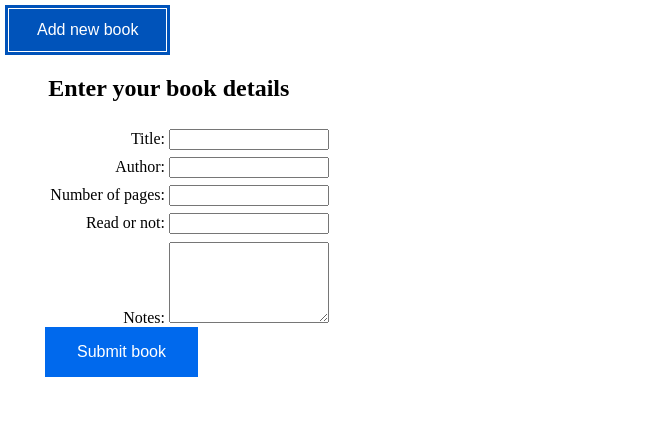
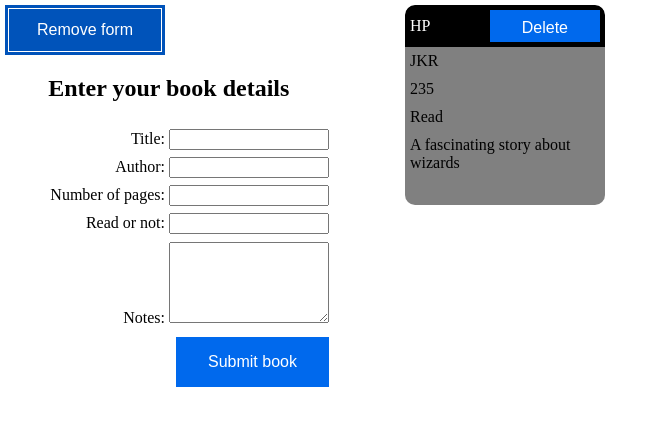
Before and after one commit to Syed-Rudin/library, a plain HTML site: page index.html in a window 1280 px wide. Both pictures are taken after a click on the button "Add new book". Shown: the whole page, without its empty margins (0-663 px from the left). Drawn offline with Linux system fonts and the light colour scheme.

Commit message:
Functionality added to new book button. When clicked, will show form. Click again to remove.

```diff
--- a/book-objects.js
+++ b/book-objects.js
@@ -1,7 +1,8 @@
 let bookDisplay = document.querySelector('.display');
-let newBook = document.getElementById('newBook');
 let form = document.querySelector('form');
+let newBookBtn = document.getElementById('newBookBtn');
 let submitBtn = document.getElementById('submitBtn');
+let deleteBtn = document.getElementsByClassName('deleteBtn')
 let myLibrary = [];
 
 function Book(title, author, pages, read, notes) {
@@ -80,3 +81,14 @@ submitBtn.addEventListener('click', function(e) {
 
     form.reset();
 })
+
+newBookBtn.addEventListener('click', function() {
+    if ((form.style.visibility === '') || (form.style.visibility === 'hidden')) {
+        form.style.visibility = 'visible';
+        newBookBtn.textContent = 'Remove form';
+    } else {
+        console
+        form.style.visibility = 'hidden';
+        newBookBtn.textContent = 'Add new book';
+    }
+})
--- a/index.html
+++ b/index.html
@@ -11,7 +11,7 @@
 <body>
     <main>
         <aside>
-            <button id="newBook">Add new book</button>
+            <button id="newBookBtn" type="button">Add new book</button>
             <form>
                 <h2>Enter your book details</h2>
                 <ul>
@@ -42,6 +42,13 @@
             </form>
         </aside>
             <div class="display">
+                <div class="card">
+                    <div class="title">HP <button class="deleteBtn">Delete</button></div>
+                    <div>JKR</div>
+                    <div>235</div>
+                    <div>Read</div>
+                    <div>A fascinating story about wizards</div>
+                </div>
                 <!-- <div class="card">
                     <div class="title">HP</div>
                     <div>JKR</div>
@@ -49,13 +56,7 @@
                     <div>Read</div>
                     <div>A fascinating story about wizards</div>
                 </div> -->
-                <!-- <div class="card">
-                    <div class="title">HP</div>
-                    <div>JKR</div>
-                    <div>235</div>
-                    <div>Read</div>
-                    <div>A fascinating story about wizards</div>
-                </div> -->
+
             </div>
     </main>
 </body>
--- a/style.css
+++ b/style.css
@@ -15,6 +15,7 @@ main {
 form {
     width: 400px;
     margin: 0 auto;
+    visibility: hidden;
 }
 
 h2 {
@@ -51,7 +52,7 @@ textarea {
     align-items: center;
 } */
 
-#submit {
+#submitBtn {
     position: relative;
     top: 10px;
     left: 131px;
@@ -72,14 +73,25 @@ textarea {
 }
 
 .title {
+    display: flex;
+    justify-content: space-between;
+    align-items: center;
     color: white;
     background-color: black;
     border-radius: 10px 10px 0px 0px;
 }
 
+.deleteBtn {
+    display: inline-block;
+    line-height: 4px;
+    height: 10px;
+    right: 0;
+}
 .card > div {
     padding: 5px;
 }
+
+
 
 button {
     display: inline-block;
```
